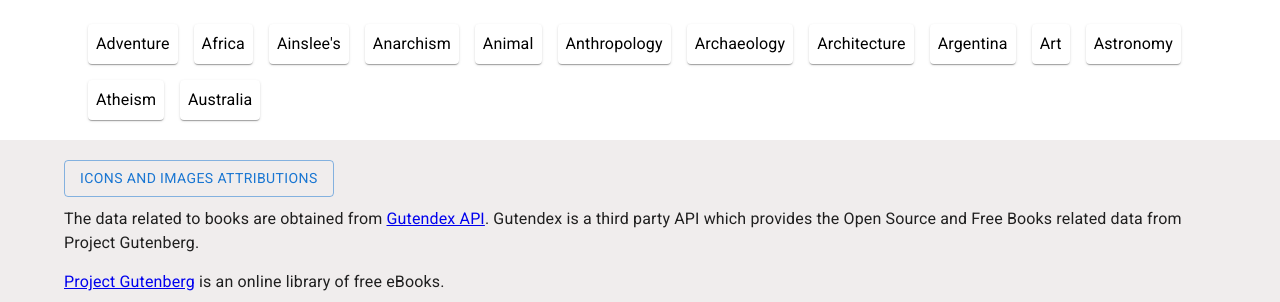
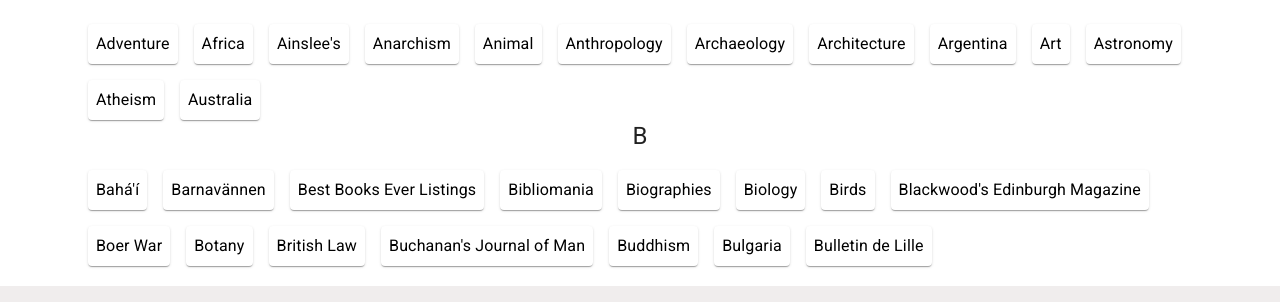
Before and after one commit to pmallige-dev/React-Books-Explorer, a React (Create React App) app: page / in a window 1280 px wide. Shown: the part 1627-1929 px from the top of the page. Built offline with nearby package versions, Linux system fonts and the light colour scheme; a web font is replaced by a local one.

Commit message:
Added B List and fixed issue with white spaces

```diff
--- a/src/components/allCategoriesListButton/AllCategoriesListButton.component.jsx
+++ b/src/components/allCategoriesListComponent/AllCategoriesListComponent.component.jsx
@@ -4,11 +4,15 @@
 import AllCategoryButtonGroup from "../allCategoryButtonGroup/AllCategoryButtonGroup.component";
 
 const AllCategoriesListComponent = () => {
-    const { aList } = allCategoriesList;
+    const {
+        aList,
+        bList,
+    } = allCategoriesList;
 
     return (
-        <div style={{paddingBottom: '20px'}}>
+        <div style={{ paddingBottom: '20px' }}>
             <AllCategoryButtonGroup Alphabet="A" alphabetListArray={aList} />
+            <AllCategoryButtonGroup Alphabet="B" alphabetListArray={bList} />
         </div>
     )
 }
--- a/src/data/allCategories.js
+++ b/src/data/allCategories.js
@@ -56,9 +56,67 @@
     ],
     bList : [
         {
-            "title": "",
-            "route": "genre/",
+            "title": "Bahá'í",
+            "route": "genre/Bahá'í",
         },
+        {
+            "title": "Barnavännen",
+            "route": "genre/Barnavännen",
+        },
+        {
+            "title": "Best Books Ever Listings",
+            "route": "genre/Best+Books+Ever+Listings",
+        },
+        {
+            "title": "Bibliomania",
+            "route": "genre/Bibliomania",
+        },
+        {
+            "title": "Biographies",
+            "route": "genre/Biographies",
+        },
+        {
+            "title": "Biology",
+            "route": "genre/Biology",
+        },
+        {
+            "title": "Birds",
+            "route": "genre/Birds",
+        },
+        {
+            "title": "Blackwood's Edinburgh Magazine",
+            "route": "genre/Blackwood's+Edinburgh+Magazine",
+        },
+        {
+            "title": "Boer War",
+            "route": "genre/Boer+War",
+        },
+        {
+            "title": "Botany",
+            "route": "genre/Botany",
+        },
+        {
+            "title": "British Law",
+            "route": "genre/British+Law",
+        },
+        {
+            "title": "Buchanan's Journal of Man",
+            "route": "genre/Buchanan's+Journal+of+Man",
+        },
+        {
+            "title": "Buddhism",
+            "route": "genre/Buddhism",
+        },
+        {
+            "title": "Bulgaria",
+            "route": "genre/Bulgaria",
+        },
+        {
+            "title": "Bulletin de Lille",
+            "route": "genre/Bulletin+de+Lille",
+        },
+    ],
+    cList : [
         {
             "title": "",
             "route": "genre/",
--- a/src/routes/genre/genre.component.jsx
+++ b/src/routes/genre/genre.component.jsx
@@ -39,10 +39,14 @@
         resetSearchWithCategorySelected();
     }
 
+    // category.replace(' ', '%20')
+
     return (
         <Container>
             <Typography variant="h3" align="center" gutterBottom>
-                {categorySelected}
+                {
+                    categorySelected.replace('%20', ' ')
+                }
             </Typography>
             <SearchBox />
             {
--- a/src/routes/home/home.component.jsx
+++ b/src/routes/home/home.component.jsx
@@ -12,7 +12,7 @@
 import ButtonComponent from "../../components/button/button.component";
 import LoadingBackdrop from "../../components/loadingBackDrop/LoadingBackDrop.component";
 import SearchNotFound from "../../components/searchNotFound/SearchNotFound.component";
-import AllCategoriesListComponent from "../../components/allCategoriesListButton/AllCategoriesListButton.component";
+import AllCategoriesListComponent from "../../components/allCategoriesListComponent/AllCategoriesListComponent.component";
 
 const Home = () => {
 
```
